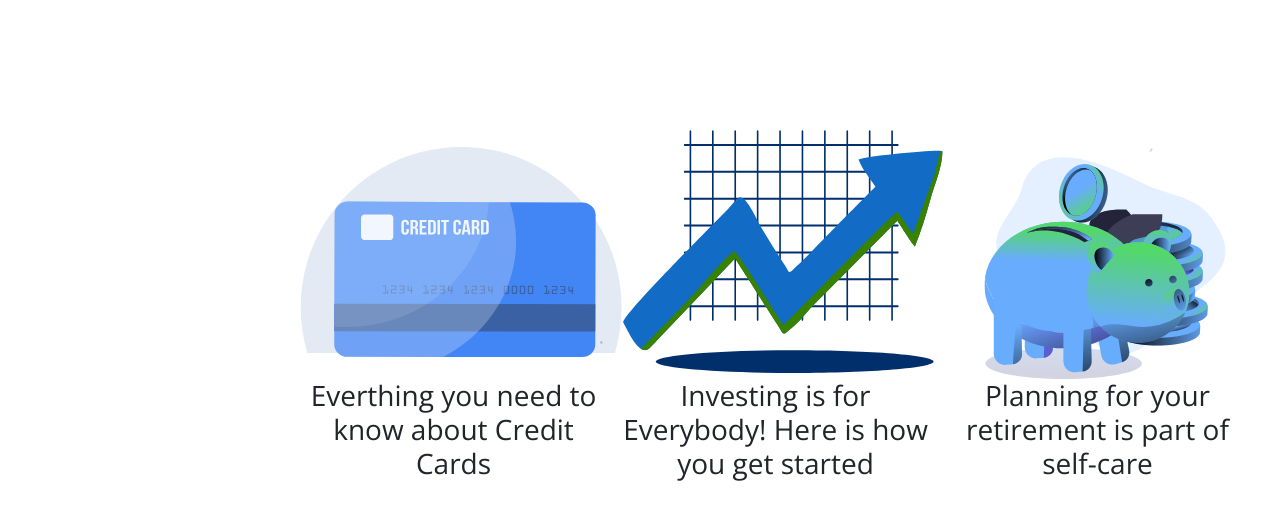
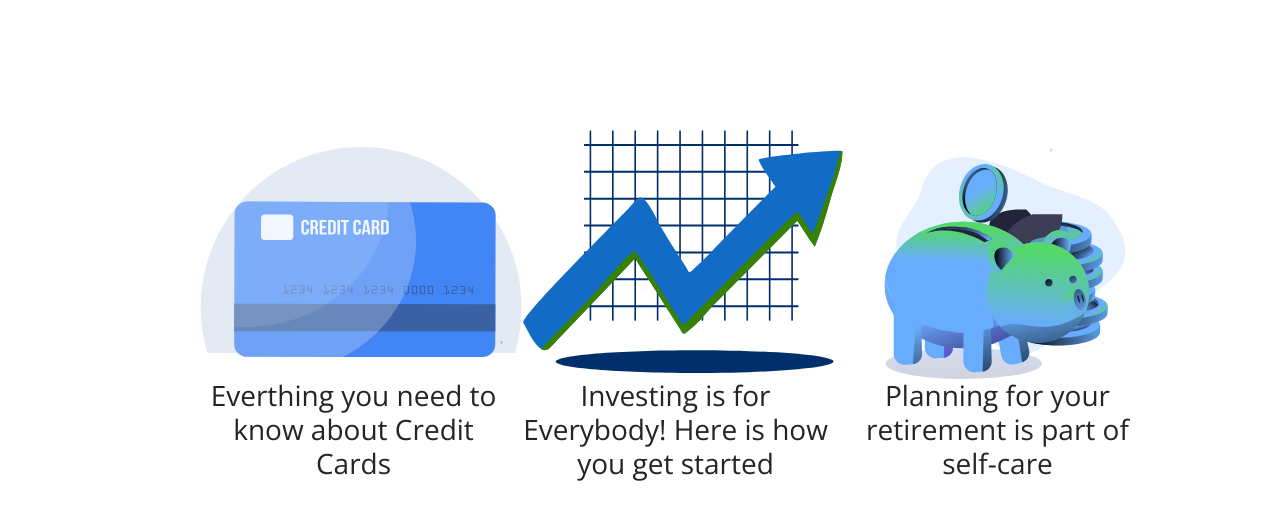
Before and after one commit to ehernandez123/final-project, a plain HTML site: page index.html in a window 1280 px wide. Shown: the part 1047-1577 px from the top of the page. Drawn offline with nearby package versions, Linux system fonts and the light colour scheme.

Commit message:
Update style.css

```diff
--- a/css/style.css
+++ b/css/style.css
@@ -92,7 +92,7 @@ Section 1
     display: flex;
     justify-content:space-between;
     margin: auto;
-    margin: 60px 100px 60px 300px;
+    margin: 60px 200px 60px 200px;
 }
 
 .icon-card h3 {
```
